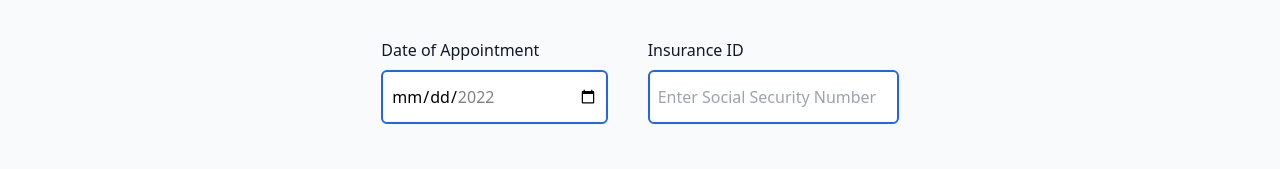
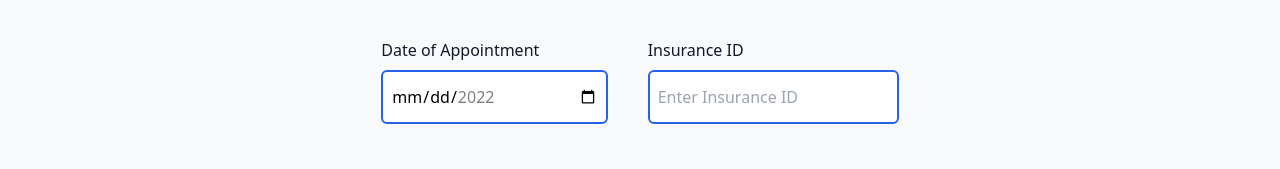
Before and after one commit to snpranav/data-encryption-in-transit-demo, a Next.js app: page / in a window 1280 px wide. Shown: the part 1228-1397 px from the top of the page. Built offline with nearby package versions, Linux system fonts and the light colour scheme.

Commit message:
misc: fixed errors in placeholders and react states.

```diff
--- a/pages/index.js
+++ b/pages/index.js
@@ -28,8 +28,7 @@ export default function DPG() {
     dateOfBirth: "",
     ssn: "",
     dateOfAppointment: "",
-    insuranceID: "",
-    driversLicenseURL: ""
+    insuranceID: ""
   });
 
   // Handle form input changes
@@ -193,7 +192,7 @@ export default function DPG() {
               <label className="block mb-2 text font-medium text-gray-900">Insurance ID</label>
               <input
                 type="text"
-                placeholder="Enter Social Security Number"
+                placeholder="Enter Insurance ID"
                 className=" focus:outline-none flex-1 px-2 rounded-md text-black border-2 border-blue-600"
                 onChange={e => handleInputChange(e)}
                 name="insuranceID"
```
